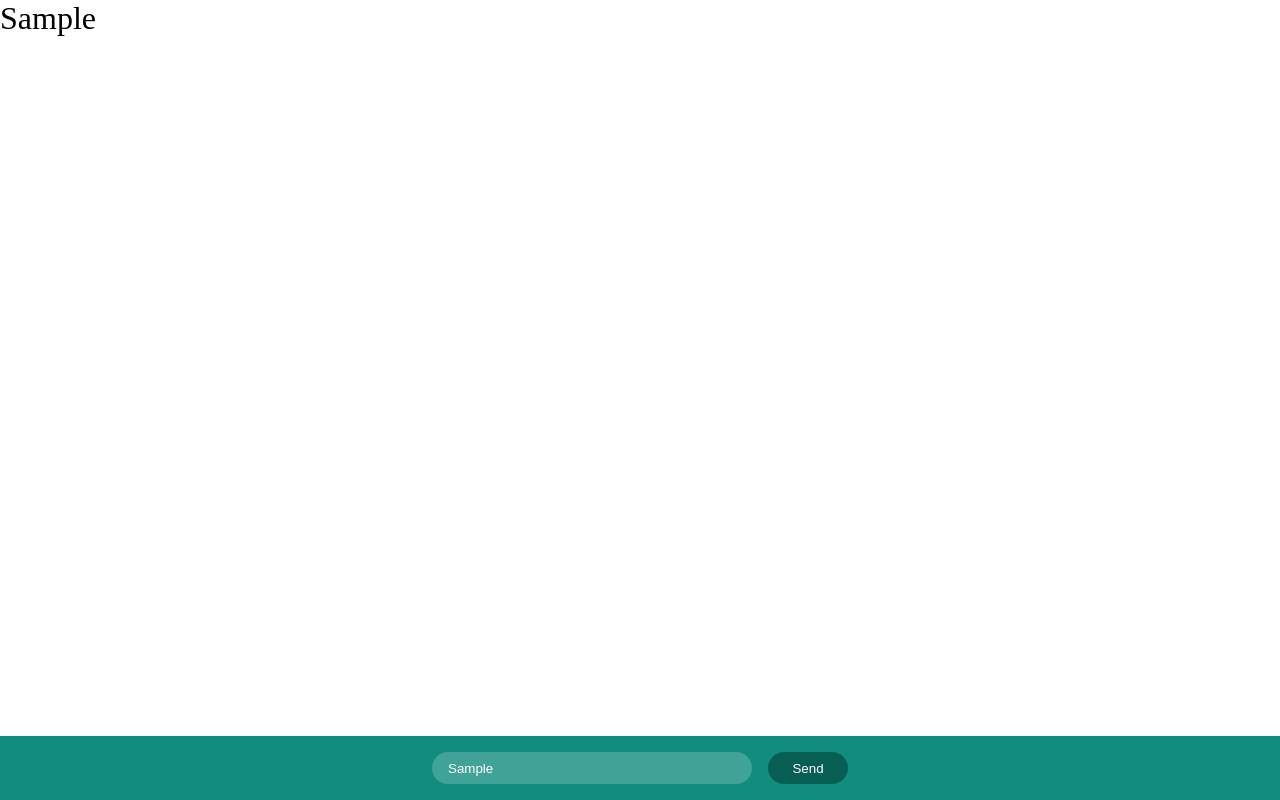
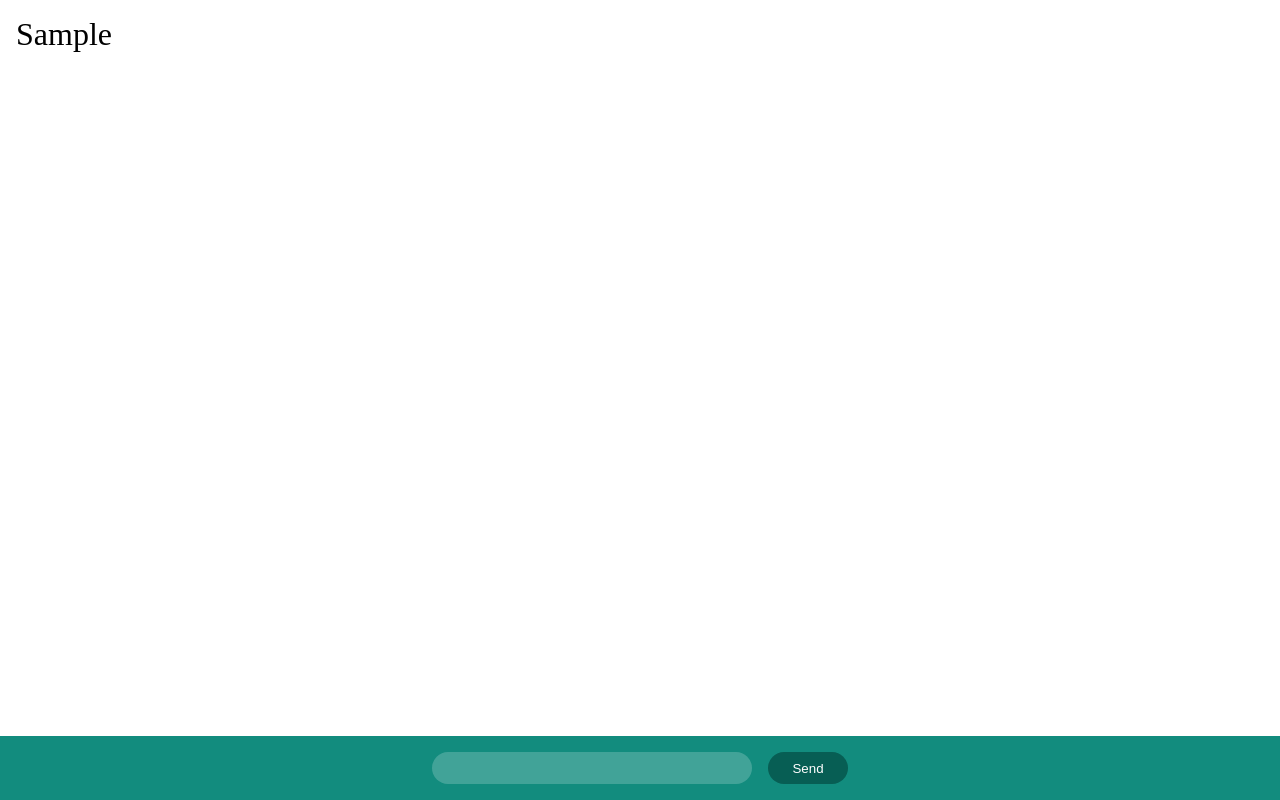
Before and after one commit to alsersan/chat, an Angular app: page / in a window 1280 px wide. Both pictures are taken after typing "Sample" into the empty fields and a click on the button "Send". Built offline with nearby package versions, Linux system fonts and the light colour scheme.

Commit message:
create field component and divide logic

```diff
--- a/src/app/app.component.css
+++ b/src/app/app.component.css
@@ -0,0 +1,6 @@
+:host {
+  width: 100vw;
+  height: 100vh;
+  display: flex;
+  flex-direction: column;
+}
--- a/src/app/app.component.html
+++ b/src/app/app.component.html
@@ -1 +1,2 @@
-<app-messages></app-messages>
+<app-messages [messages]="messages"></app-messages>
+<app-field buttonLabel="Send" (actionClicked)="getMessage($event)"></app-field>
--- a/src/app/app.component.ts
+++ b/src/app/app.component.ts
@@ -3,8 +3,14 @@ import { Component } from '@angular/core';
 @Component({
   selector: 'app-root',
   templateUrl: './app.component.html',
-  styleUrls: ['./app.component.css']
+  styleUrls: ['./app.component.css'],
 })
 export class AppComponent {
-  title = 'chat';
+  public messages = [];
+
+  constructor() {}
+
+  public getMessage(message: string) {
+    this.messages.push(message);
+  }
 }
--- a/src/app/app.module.ts
+++ b/src/app/app.module.ts
@@ -5,9 +5,10 @@ import { FormsModule } from '@angular/forms';
 import { AppRoutingModule } from './app-routing.module';
 import { AppComponent } from './app.component';
 import { MessagesComponent } from './messages/messages.component';
+import { FieldComponent } from './field/field.component';
 
 @NgModule({
-  declarations: [AppComponent, MessagesComponent],
+  declarations: [AppComponent, MessagesComponent, FieldComponent],
   imports: [BrowserModule, AppRoutingModule, FormsModule],
   providers: [],
   bootstrap: [AppComponent],
--- /dev/null
+++ b/src/app/field/field.component.css
@@ -0,0 +1,34 @@
+:host {
+  --background-color: #128c7e;
+  --button-background: #075e54;
+  --text-color: #fff;
+  width: 100%;
+  height: 4rem;
+  background-color: var(--background-color);
+  display: flex;
+  justify-content: center;
+  align-items: center;
+}
+
+input {
+  color: var(--text-color);
+  border-radius: 50px;
+  border: none;
+  height: 2rem;
+  width: 20rem;
+  padding: 0 1rem;
+  margin-right: 1rem;
+  background-color: rgba(255, 255, 255, 0.2);
+  outline: none;
+}
+
+button {
+  color: var(--text-color);
+  height: 2rem;
+  width: 5rem;
+  border: none;
+  border-radius: 50px;
+  cursor: pointer;
+  background-color: var(--button-background);
+  outline: none;
+}
--- /dev/null
+++ b/src/app/field/field.component.html
@@ -0,0 +1,2 @@
+<input [(ngModel)]="message" />
+<button (click)="buttonClicked()">{{ buttonLabel }}</button>
--- /dev/null
+++ b/src/app/field/field.component.ts
@@ -0,0 +1,19 @@
+import { Component, Input, Output, EventEmitter } from '@angular/core';
+
+@Component({
+  selector: 'app-field',
+  templateUrl: './field.component.html',
+  styleUrls: ['./field.component.css'],
+})
+export class FieldComponent {
+  @Input() public buttonLabel: string;
+  @Output() public actionClicked = new EventEmitter();
+  public message: string;
+
+  constructor() {}
+
+  public buttonClicked() {
+    this.actionClicked.emit(this.message);
+    this.message = '';
+  }
+}
--- a/src/app/messages/messages.component.css
+++ b/src/app/messages/messages.component.css
@@ -1,19 +1,9 @@
 :host {
-  --background-color: #128c7e;
-  --button-background: #075e54;
-  --text-color: #fff;
-}
-
-.flex-wrapper {
-  position: absolute;
-  bottom: 0;
-  left: 0;
-  width: 100%;
-  height: 4rem;
-  background-color: var(--background-color);
   display: flex;
-  justify-content: center;
-  align-items: center;
+  flex-direction: column;
+  flex-grow: 1;
+  overflow-y: scroll;
+  padding: 1rem;
 }
 
 p {
@@ -27,26 +17,3 @@ p {
 .right {
   text-align: right;
 }
-
-input {
-  color: var(--text-color);
-  border-radius: 50px;
-  border: none;
-  height: 2rem;
-  width: 20rem;
-  padding: 0 1rem;
-  margin-right: 1rem;
-  background-color: rgba(255, 255, 255, 0.2);
-  outline: none;
-}
-
-button {
-  color: var(--text-color);
-  height: 2rem;
-  width: 5rem;
-  border: none;
-  border-radius: 50px;
-  cursor: pointer;
-  background-color: var(--button-background);
-  outline: none;
-}
--- a/src/app/messages/messages.component.html
+++ b/src/app/messages/messages.component.html
@@ -1,13 +1,6 @@
-<ng-container *ngFor="let message of messages; let i = index">
-  <p
-    [ngClass]="{
-      right: i % 2 != 0
-    }"
-  >
-    {{ message }}
-  </p>
-</ng-container>
-<div class="flex-wrapper">
-  <input #test />
-  <button [attr.dataIndex]="1" (click)="updateMessage(test.value)">Send</button>
-</div>
+<p
+  *ngFor="let message of messages; let i = index"
+  [ngClass]="i % 2 === 0 ? 'left' : 'right'"
+>
+  {{ message }}
+</p>
--- a/src/app/messages/messages.component.ts
+++ b/src/app/messages/messages.component.ts
@@ -1,19 +1,10 @@
-import { Component, OnInit } from '@angular/core';
+import { Component, Input } from '@angular/core';
 
 @Component({
   selector: 'app-messages',
   templateUrl: './messages.component.html',
   styleUrls: ['./messages.component.css'],
 })
-export class MessagesComponent implements OnInit {
-  public messages = [];
-
-  constructor() {}
-
-  public updateMessage(value) {
-    this.messages.push(value);
-    console.log(this.messages);
-  }
-
-  ngOnInit(): void {}
+export class MessagesComponent {
+  @Input() messages: string[];
 }
```
Also changed, not shown: 1 other file (tests, documents, lock files or other folders).
